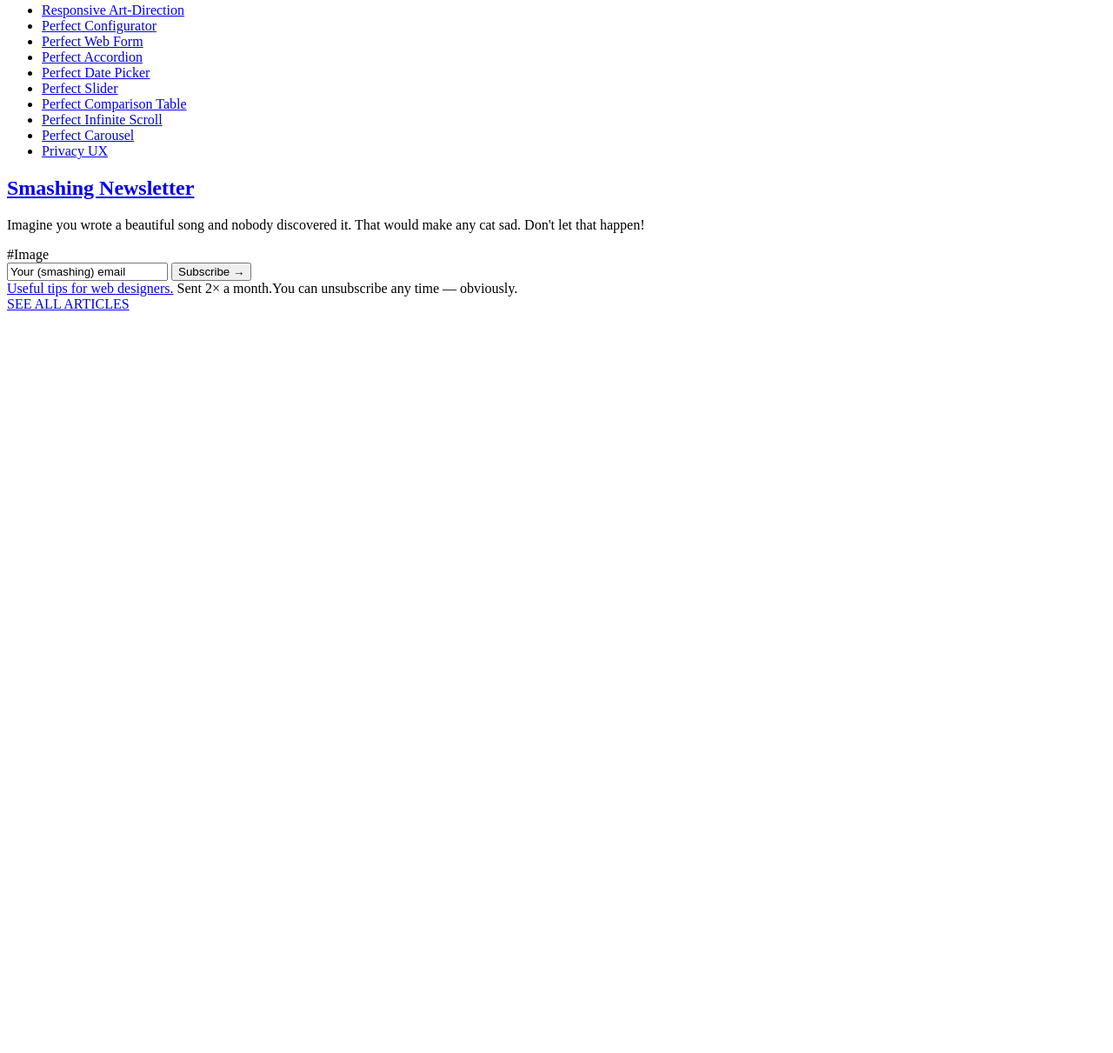
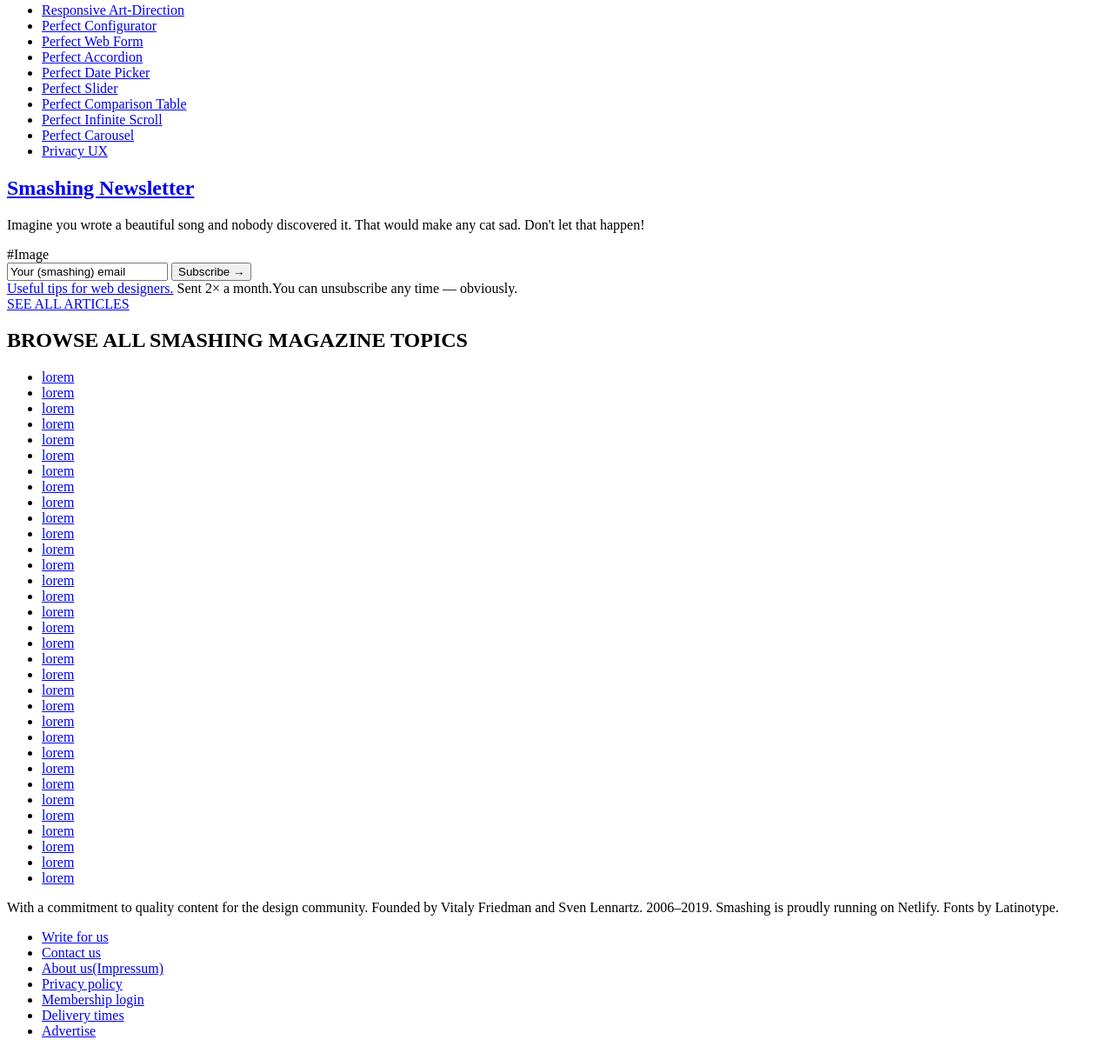
Before and after one commit to SantiagoGuerra/smashing-magazine, a website: page index.html in a window 1280 px wide. Shown: the part 4891-6102 px from the top of the page at 87% size. Before the commit the page ends 5258 px from the top, so only its background shows below. Drawn offline with Linux system fonts and the light colour scheme.

Commit message:
Footer has been added

```diff
--- a/index.html
+++ b/index.html
@@ -923,8 +923,84 @@
       </div>
     </div>
 
-
   </main>
 
+  <footer>
+    <h2>
+      BROWSE ALL SMASHING MAGAZINE TOPICS
+    </h2>
+    <ul>
+      <li><a href="#">lorem</a></li>
+      <li><a href="#">lorem</a></li>
+      <li><a href="#">lorem</a></li>
+      <li><a href="#">lorem</a></li>
+      <li><a href="#">lorem</a></li>
+      <li><a href="#">lorem</a></li>
+      <li><a href="#">lorem</a></li>
+      <li><a href="#">lorem</a></li>
+      <li><a href="#">lorem</a></li>
+      <li><a href="#">lorem</a></li>
+      <li><a href="#">lorem</a></li>
+      <li><a href="#">lorem</a></li>
+      <li><a href="#">lorem</a></li>
+      <li><a href="#">lorem</a></li>
+      <li><a href="#">lorem</a></li>
+      <li><a href="#">lorem</a></li>
+      <li><a href="#">lorem</a></li>
+      <li><a href="#">lorem</a></li>
+      <li><a href="#">lorem</a></li>
+      <li><a href="#">lorem</a></li>
+      <li><a href="#">lorem</a></li>
+      <li><a href="#">lorem</a></li>
+      <li><a href="#">lorem</a></li>
+      <li><a href="#">lorem</a></li>
+      <li><a href="#">lorem</a></li>
+      <li><a href="#">lorem</a></li>
+      <li><a href="#">lorem</a></li>
+      <li><a href="#">lorem</a></li>
+      <li><a href="#">lorem</a></li>
+      <li><a href="#">lorem</a></li>
+      <li><a href="#">lorem</a></li>
+      <li><a href="#">lorem</a></li>
+      <li><a href="#">lorem</a></li>
+    </ul>
+    <p>
+        With a commitment to quality content for the design community.
+
+        Founded by Vitaly Friedman and Sven Lennartz. 2006–2019.
+
+        Smashing is proudly running on Netlify.
+
+        Fonts by Latinotype.
+    </p>
+
+    <ul>
+      <li>
+        <a href="#">Write for us</a>
+      </li>
+      <li>
+        <a href="#">Contact us</a>
+      </li>
+      <li>
+        <a href="#">About us(Impressum)</a>
+      </li>
+      <li>
+        <a href="#">Privacy policy</a>
+      </li>
+      <li>
+        <a href="#">Membership login</a>
+      </li>
+      <li>
+        <a href="#">Delivery times</a>
+      </li>
+      <li>
+        <a href="#">Advertise</a>
+      </li>
+
+
+
+
+    </ul>
+  </footer>
 </body>
 </html>
```
